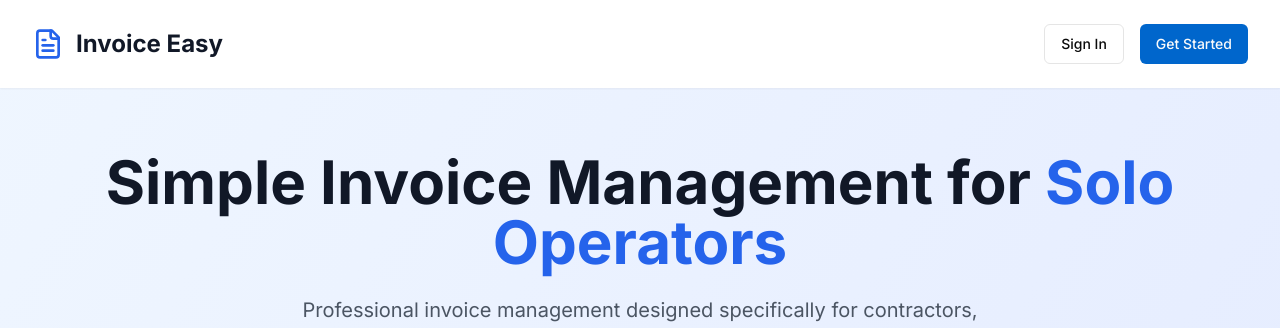
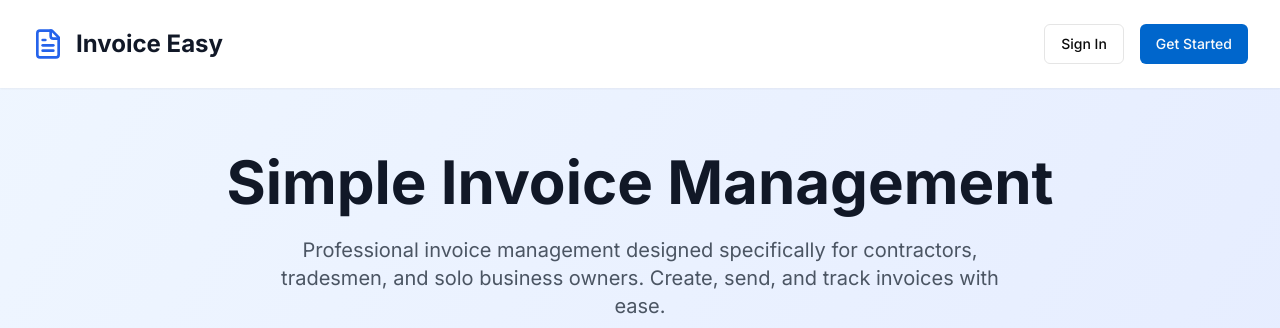
Before and after one commit to mrush1k/FINAL_GOOGLE_SUPA_INVOICE, a Next.js app: page / in a window 1280 px wide. Shown: the top 328 px of the page. Built offline with nearby package versions, Linux system fonts and the light colour scheme; no server answers.

Commit message:
fix: update header text and change development base URL to localhost

```diff
--- a/app/page.tsx
+++ b/app/page.tsx
@@ -56,8 +56,7 @@ export default function Home() {
       <main className="max-w-7xl mx-auto px-4 sm:px-6 lg:px-8 py-16">
         <div className="text-center">
           <h1 className="text-4xl md:text-6xl font-bold text-gray-900 mb-6">
-            Simple Invoice Management for{' '}
-            <span className="text-blue-600">Solo Operators</span>
+            Simple Invoice Management
           </h1>
           <p className="text-xl text-gray-600 mb-8 max-w-3xl mx-auto">
             Professional invoice management designed specifically for contractors, tradesmen,
--- a/lib/social-auth.ts
+++ b/lib/social-auth.ts
@@ -229,7 +229,7 @@ export function getBaseUrl(): string {
 
   // Development fallback
   if (process.env.NODE_ENV === 'development') {
-    return 'https://final-google-supa-invoice.vercel.app';
+    return 'http://localhost:3000';
   }
 
   // Production fallback
```
